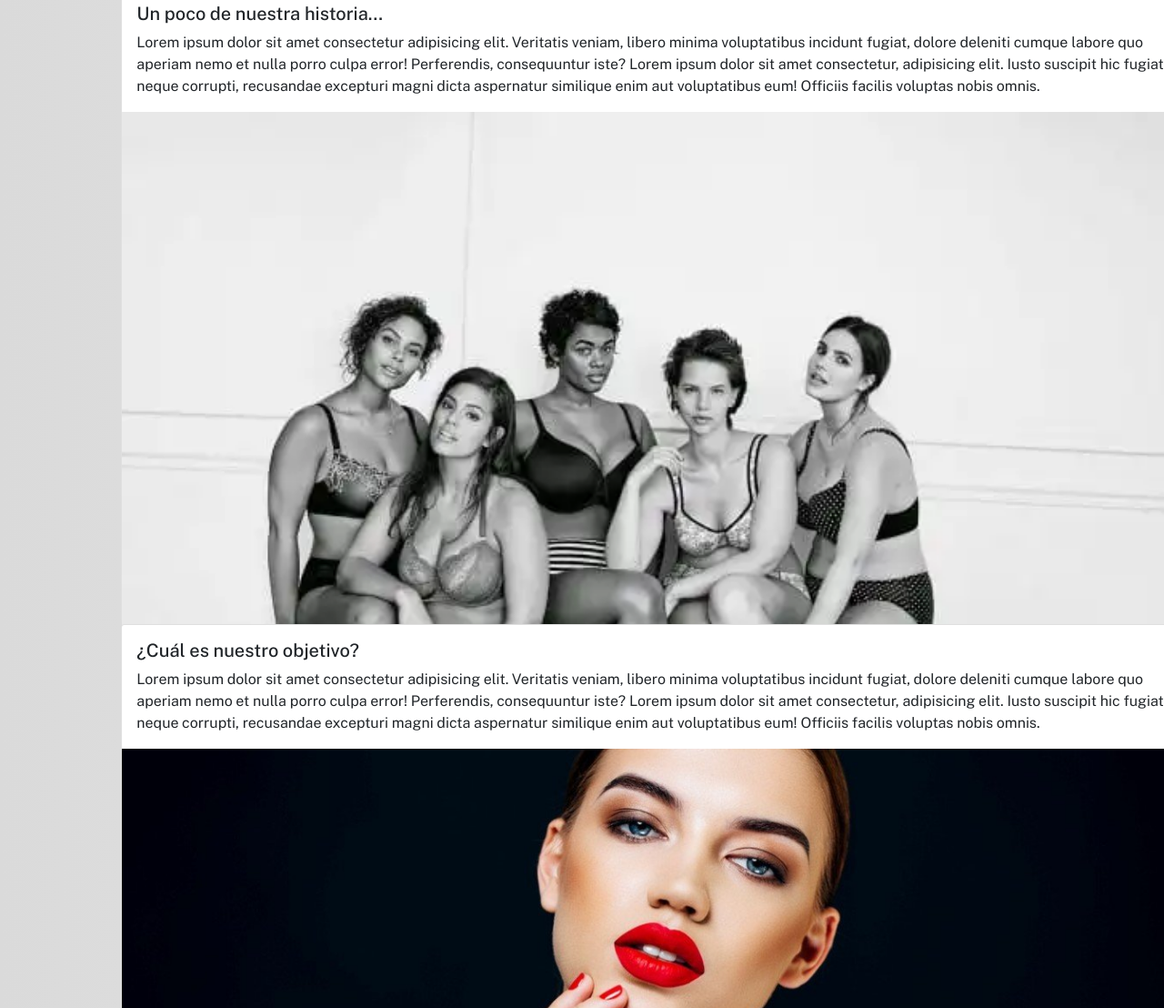
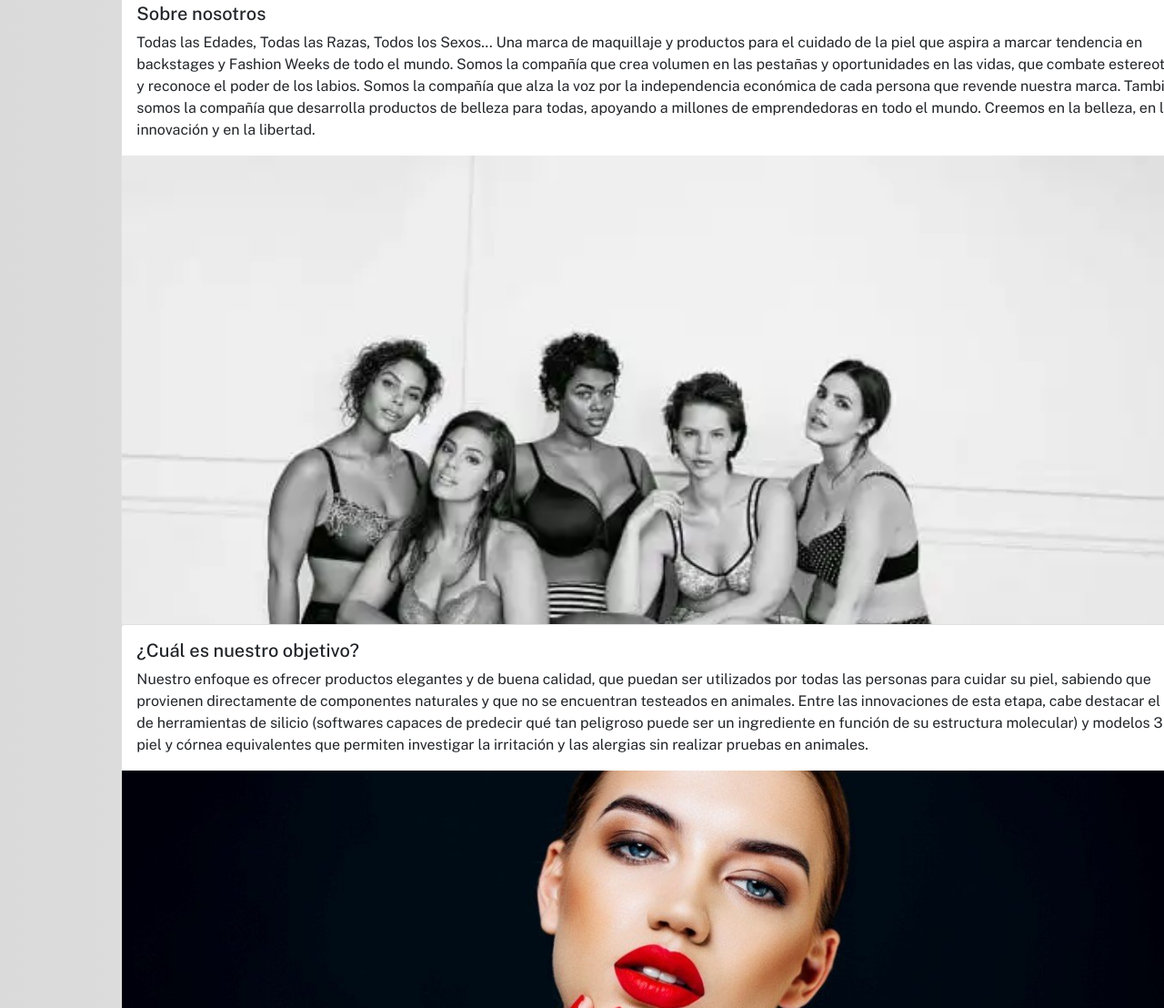
Before and after one commit to mccanovas/Proyecto-Final, a website: page pages/nosotros.html in a window 1280 px wide. Shown: the part 220-1328 px from the top of the page at 91% size. Drawn offline with nearby package versions, Linux system fonts and the light colour scheme.

Commit message:
Tercera entrega

```diff
--- a/pages/nosotros.html
+++ b/pages/nosotros.html
@@ -5,11 +5,12 @@
   <meta charset="UTF-8">
   <meta http-equiv="X-UA-Compatible" content="IE=edge">
   <meta name="viewport" content="width=device-width, initial-scale=1.0">
-  <meta name="keywords"  content="CC Cosmetics, CC Cosmetics Argentina, maquillaje, serum, sombras, labial, delineador, base">
+  <meta name="keywords"
+    content="CC Cosmetics, CC Cosmetics Argentina, maquillaje, serum, sombras, labial, delineador, base">
   <meta name="description" content="Te contamos acerca de nuestra trayectoria como marca reconocida.">
 
   <!--Icono y titulo-->
-  <title>Nosotros</title>
+  <title>Nosotros | CC Cosmetics</title>
   <link rel="shortcut icon" href="../images/CCC.png">
   <!--Google Fonts-->
   <link rel="preconnect" href="https://fonts.googleapis.com">
@@ -22,7 +23,6 @@
     integrity="sha384-1BmE4kWBq78iYhFldvKuhfTAU6auU8tT94WrHftjDbrCEXSU1oBoqyl2QvZ6jIW3" crossorigin="anonymous">
   <!--Mi Css-->
   <link rel="stylesheet" href="../styles/estilos.css">
-  <title>Document</title>
 </head>
 
 <body class="degrade">
@@ -34,7 +34,7 @@
           <nav class="navbar navbar-light bg-light">
             <div class="container">
               <a class="navbar-brand" href="#">
-                <img src="../images/logoGrisB.png" alt="" width="250" height="60">
+                <img src="../images/logoGrisB.png" alt="logo" width="250" height="60">
               </a>
             </div>
           </nav>
@@ -74,27 +74,29 @@
   <!--Cards nosotros-->
   <div class="margenesNav">
     <h2>Nosotros</h2>
-    <div class="card imagenNosotros offset-1" >
+    <div class="card imagenNosotros offset-1">
       <div class="card-body">
-        <h5 class="card-title">Un poco de nuestra historia...</h5>
-        <p class="card-text"> Lorem ipsum dolor sit amet consectetur adipisicing elit. Veritatis veniam, libero minima
-          voluptatibus incidunt fugiat, dolore deleniti cumque labore quo aperiam nemo et nulla porro culpa error!
-          Perferendis, consequuntur iste? Lorem ipsum dolor sit amet consectetur, adipisicing elit. Iusto suscipit hic
-          fugiat vel neque corrupti, recusandae excepturi magni dicta aspernatur similique enim aut voluptatibus eum!
-          Officiis facilis voluptas nobis omnis.</p>
+        <h5 class="card-title">Sobre nosotros</h5>
+        <p class="card-text">Todas las Edades, Todas las Razas, Todos los Sexos... Una marca de maquillaje y productos
+          para el cuidado de la piel que aspira a marcar tendencia en backstages y Fashion Weeks de todo el mundo. Somos
+          la compañía que crea volumen en las pestañas y oportunidades en las vidas, que combate estereotipos y reconoce
+          el poder de los labios. Somos la compañía que alza la voz por la independencia económica de cada persona que
+          revende nuestra marca. También somos la compañía que desarrolla productos de belleza para todas, apoyando a
+          millones de emprendedoras en todo el mundo. Creemos en la belleza, en la innovación y en la libertad.</p>
       </div>
-      <img src="../images/modelos.webp" class="card-img-bottom" alt="...">
+      <img src="../images/modelos.webp" class="card-img-bottom" alt="modelos">
     </div>
-    <div class="card imagenNosotros offset-1" >
+    <div class="card imagenNosotros offset-1">
       <div class="card-body">
         <h5 class="card-title">¿Cuál es nuestro objetivo?</h5>
-        <p class="card-text"> Lorem ipsum dolor sit amet consectetur adipisicing elit. Veritatis veniam, libero minima
-          voluptatibus incidunt fugiat, dolore deleniti cumque labore quo aperiam nemo et nulla porro culpa error!
-          Perferendis, consequuntur iste? Lorem ipsum dolor sit amet consectetur, adipisicing elit. Iusto suscipit hic
-          fugiat vel neque corrupti, recusandae excepturi magni dicta aspernatur similique enim aut voluptatibus eum!
-          Officiis facilis voluptas nobis omnis.</p>
+        <p class="card-text">Nuestro enfoque es ofrecer productos elegantes y de buena calidad, que puedan ser
+          utilizados por todas las personas para cuidar su piel, sabiendo que provienen directamente de componentes
+          naturales y que no se encuentran testeados en animales. Entre las innovaciones de esta etapa, cabe destacar el
+          uso de herramientas de silicio (softwares capaces de predecir qué tan peligroso puede ser un ingrediente en
+          función de su estructura molecular) y modelos 3D de piel y córnea equivalentes que permiten investigar la
+          irritación y las alergias sin realizar pruebas en animales.</p>
       </div>
-      <img src="../images/model.jpg" class="card-img-bottom" alt="...">
+      <img src="../images/model.jpg" class="card-img-bottom" alt="modelo roja">
     </div>
   </div>
 
```
Also changed, not shown: DesafioSASSIIySEO.txt (deleted, +0 -11 lines), index.html (+5 -6 lines), pages/contacto.html (+2 -3 lines), pages/productos.html (+2 -3 lines), pages/sucursales.html (+3 -4 lines).
